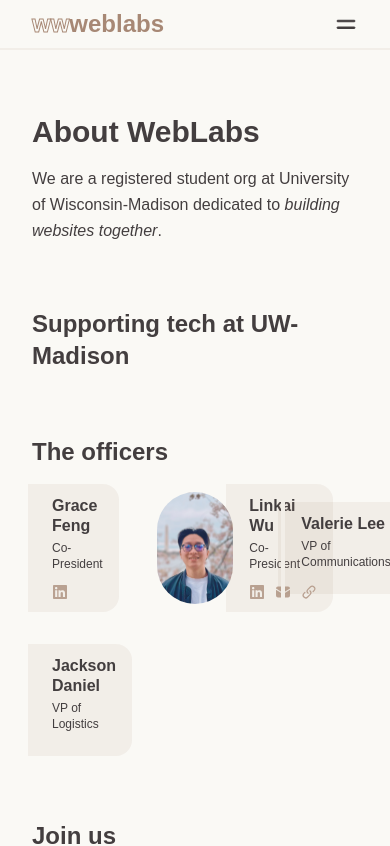
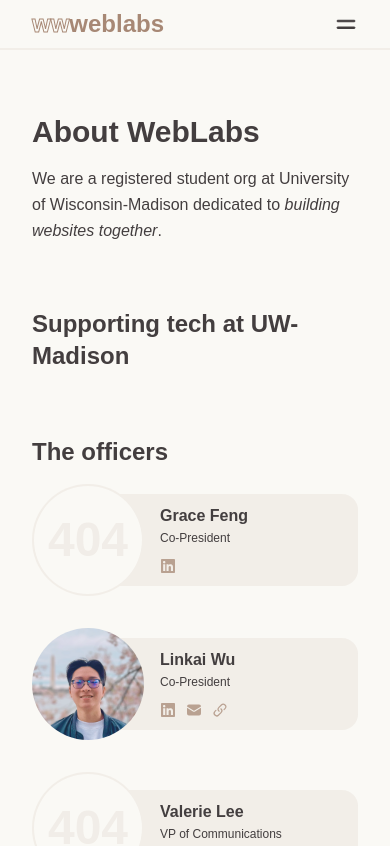
Before and after one commit to weblabsuw/site, a Next.js app: page /about in a window 390 px wide. Shown: the top 846 px of the page. Built offline with nearby package versions, Linux system fonts and the light colour scheme.

Commit message:
add team grid responsiveness

```diff
--- a/components/about/team-grid.tsx
+++ b/components/about/team-grid.tsx
@@ -13,7 +13,7 @@
 
 export function TeamGrid({ children, className, ...rest }: TeamGridProps) {
   return (
-    <div className={cn("grid grid-cols-3 gap-x-12 gap-y-8", className)} {...rest}>
+    <div className={cn("grid grid-cols-1 sm:grid-cols-2 lg:grid-cols-3 gap-x-12 gap-y-8", className)} {...rest}>
       {children}
     </div>
   );
```
